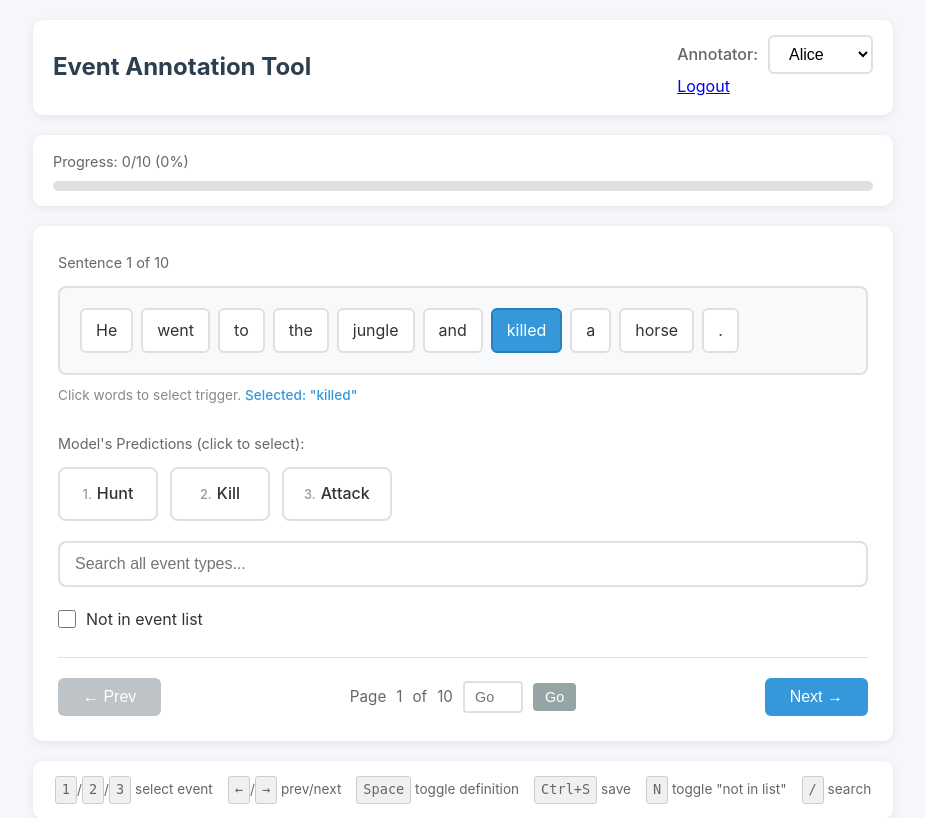
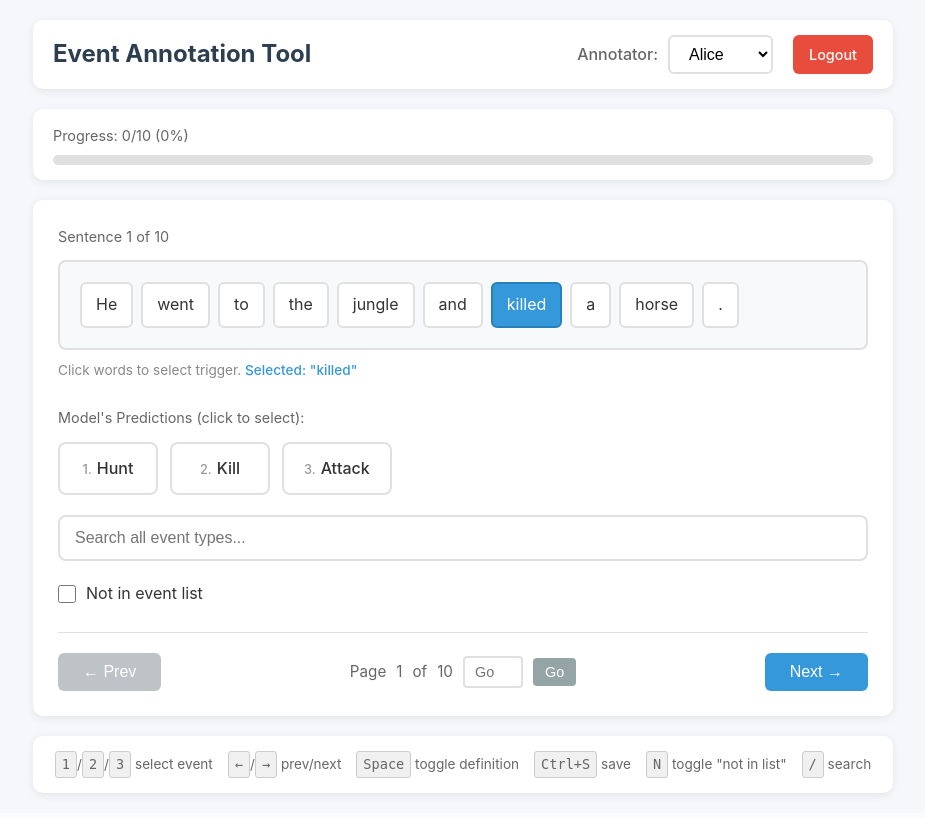
Before and after one commit to Mohaimin66/event-annotation-tool, a Flask app: page / in a window 1280 px wide. Shown: the top 818 px of the page, without its empty margins (177-1102 px from the left). After the commit the page ends 796 px from the top, so only its background shows below. Run offline with Flask 2, Linux system fonts and the light colour scheme; the visitor is signed in with stand-in values (Sample User, id 1).

Commit message:
[auto] Update style.css

```diff
--- a/static/style.css
+++ b/static/style.css
@@ -56,6 +56,27 @@ body {
     font-size: 1rem;
     cursor: pointer;
     background: #fff;
+}
+
+.header-right {
+    display: flex;
+    align-items: center;
+    gap: 20px;
+}
+
+.logout-btn {
+    padding: 8px 16px;
+    background: #e74c3c;
+    color: #fff;
+    text-decoration: none;
+    border-radius: 6px;
+    font-size: 0.9rem;
+    font-weight: 500;
+    transition: background 0.15s ease;
+}
+
+.logout-btn:hover {
+    background: #c0392b;
 }
 
 .annotator-select select:focus {
```
